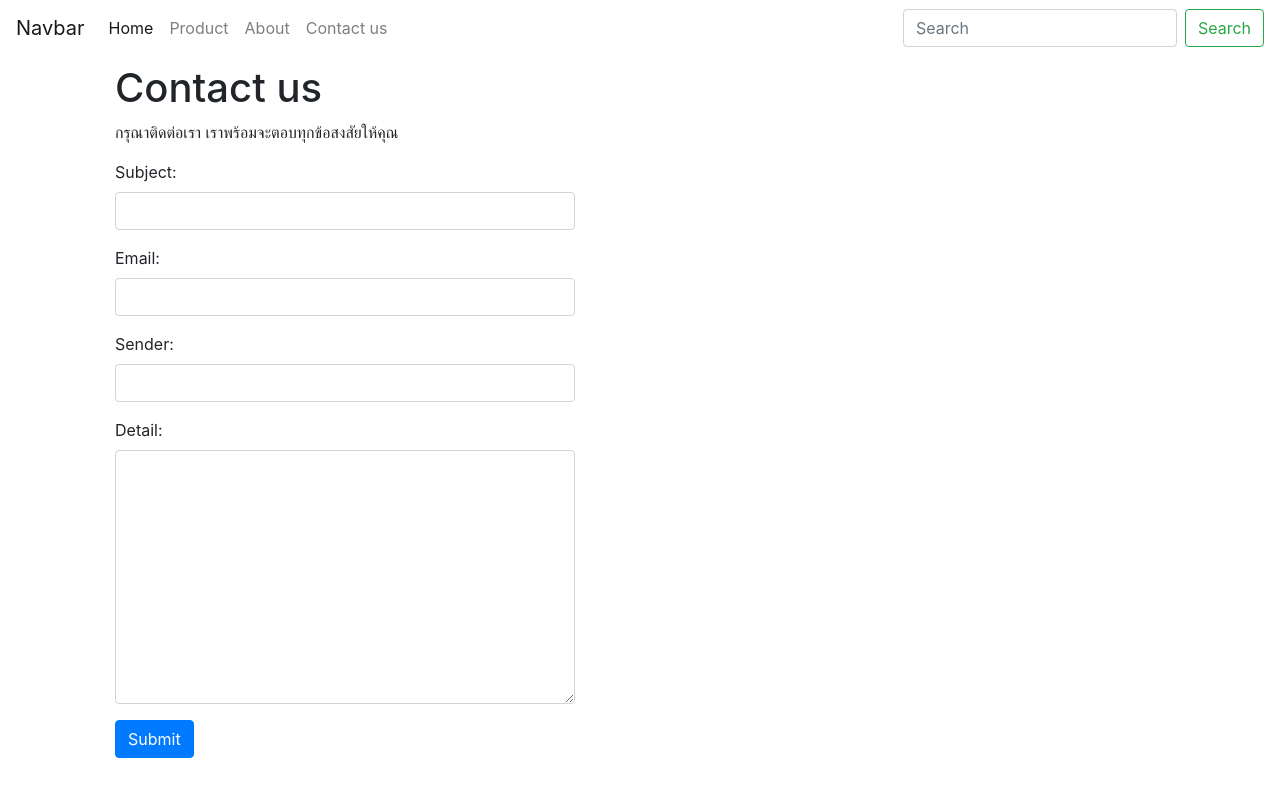
After one commit to quonly/WebCareer, a Django app: page /contact in a window 1280 px wide. The commit adds this page. Run offline with Django 4.2, Linux system fonts and the light colour scheme.

Commit message:
Finished EP7 Form and Q object

```diff
--- a/company/admin.py
+++ b/company/admin.py
@@ -15,3 +15,4 @@ class PostAdmin(SummernoteModelAdmin):  # instead of ModelAdmin
 # เพื่อให้แสดงใน admin
 admin.site.register(Post,PostAdmin)
 admin.site.register(ProductDemo)
+admin.site.register(Contact)
--- /dev/null
+++ b/company/forms.py
@@ -0,0 +1,22 @@
+from django import forms
+from .models import Contact
+
+class ContactForm(forms.ModelForm):
+    class Meta:
+        model = Contact
+        fields = ('subject','email','sender','detail')
+
+        widgets = {
+           'subject': forms.TextInput(attrs={
+               'class': 'form-control col-xl-8'
+           }),
+           'email': forms.EmailInput(attrs={
+               'class': 'form-control col-xl-8'
+           }),
+           'sender': forms.TextInput(attrs={
+               'class': 'form-control col-xl-8'
+           }),
+           'detail': forms.Textarea(attrs={
+               'class': 'form-control col-xl-8'
+           })
+       }
--- a/company/models.py
+++ b/company/models.py
@@ -31,3 +31,13 @@ class ProductDemo(models.Model):
 
     def __str__(self):
         return self.name
+
+class Contact(models.Model):
+    subject = models.CharField(max_length=100)
+    email = models.EmailField()
+    sender = models.CharField(max_length=80)
+    detail = models.TextField()
+    date_sent = models.DateTimeField(auto_now_add=True)
+
+    def __str__(self):
+        return self.subject
--- a/company/templates/company/base.html
+++ b/company/templates/company/base.html
@@ -44,13 +44,17 @@
           <li class="nav-item">
             <a class="nav-link" href="{% url 'about' %}">About</a>
           </li>
+          <li class="nav-item">
+            <a class="nav-link" href="{% url 'contact' %}">Contact us</a>
+          </li>
         </ul>
-        <form class="form-inline my-2 my-lg-0">
+        <form class="form-inline my-2 my-lg-0" action="/search" >
           <input
             class="form-control mr-sm-2"
             type="search"
             placeholder="Search"
             aria-label="Search"
+            name="q"
           />
           <button class="btn btn-outline-success my-2 my-sm-0" type="submit">
             Search
--- /dev/null
+++ b/company/templates/company/contact.html
@@ -0,0 +1,17 @@
+{% extends 'company/base.html' %} {% block title %}Contact{% endblock title %}
+{% block content %}
+<div class="container mt-2">
+  <div class="col-sm-8">
+    <h1>Contact us</h1>
+    <p>กรุณาติดต่อเรา เราพร้อมจะตอบทุกข้อสงสัยให้คุณ</p>
+    <form action="/contact" method="POST">
+        {% csrf_token %}
+        {{ form.as_p  }}
+        <input class="btn btn-primary" type="submit" value="Submit">
+    </form>
+  </div>
+</div>
+{% endblock content %}
+
+<!-- action -> URL = 'contact' -->
+<!-- method -> GET,POST -->
--- a/company/urls.py
+++ b/company/urls.py
@@ -1,9 +1,11 @@
 from django.urls import path
-from .views import Homepage, about, Product, post_detail
+from .views import (Homepage, about, Product, post_detail,Contact,search)
 
 urlpatterns = [
     path('', Homepage),
     path('about/', about,name='about'),
     path('product/', Product,name='product'),
-    path('blog/<int:id>',post_detail) # add argument in urls based on parameter in views.py
+    path('blog/<int:test>',post_detail), # add argument in urls based on parameter in views.py
+    path('contact',Contact,name='contact'),
+    path('search',search,name='search')
 ]
--- a/company/views.py
+++ b/company/views.py
@@ -1,6 +1,8 @@
-from django.shortcuts import render
+from django.shortcuts import render, redirect
 from django.http import HttpResponse
 from .models import Post,ProductDemo
+from .forms import ContactForm
+from django.db.models import Q
 # Create your views here.
 # render(request,path html)
 def Homepage(request):
@@ -10,8 +12,8 @@ def Homepage(request):
 
     return render(request,'company/home.html',{'all_posts':all_posts})
 
-def post_detail(request, id): # ref with id must add argument id
-    single_post = Post.objects.get(id=id)
+def post_detail(request, test): # ref with id must add argument id
+    single_post = Post.objects.get(id=test)
     context = {'data':single_post}
     return render(request,'company/post-detail.html',context)
 
@@ -24,3 +26,28 @@ def Product(request):
     data = ProductDemo.objects.all() # objects.all() เป็นการคิวรี่แบบ Django --> SELECT * from company_ProductDemo (SQL)
     context = {'data':data}
     return render(request,'company/product.html',context)
+
+def Contact(request):
+    if request.method == "POST":
+        form = ContactForm(request.POST)
+        if form.is_valid():
+            # Save to DB
+            form.save()
+            return redirect("/")
+    else:
+        form = ContactForm()
+    return render(request,'company/contact.html',{
+        'form' : form,
+    })
+
+def search(request):
+    # Get the incoming query params
+    search_post = request.GET.get('q')
+    if search_post:
+        posts = Post.objects.filter(Q(title__icontains = search_post))
+    else:
+        pass
+    return render(request,'company/search.html',{
+        'posts':posts,
+        'search_text': search_post,
+    })
```
Also changed, not shown: company/templates/company/search.html (added, +22 -0 lines), company/migrations/0004_contact.py (added), db.sqlite3.
